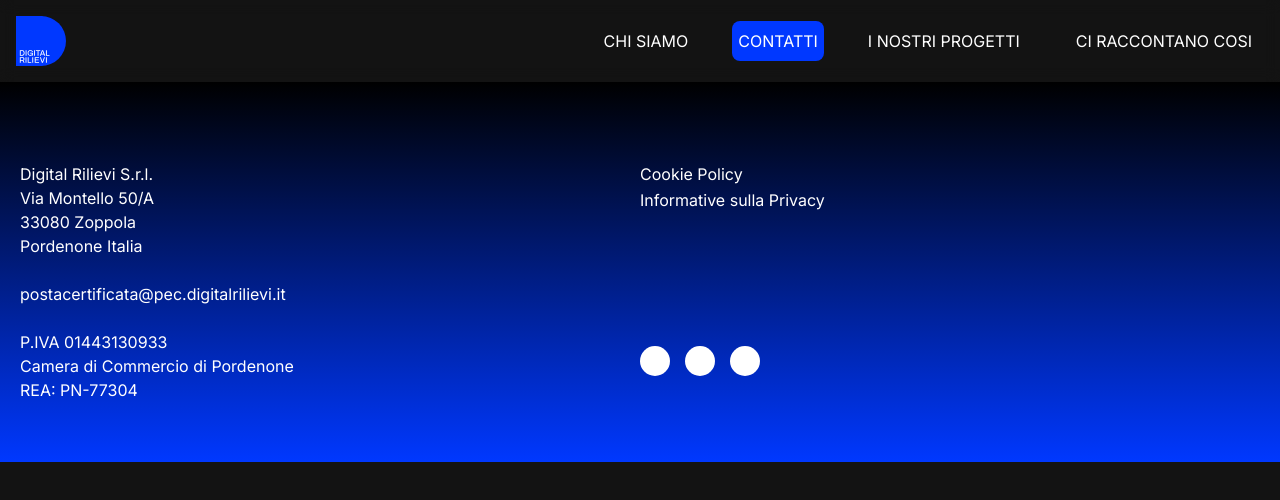
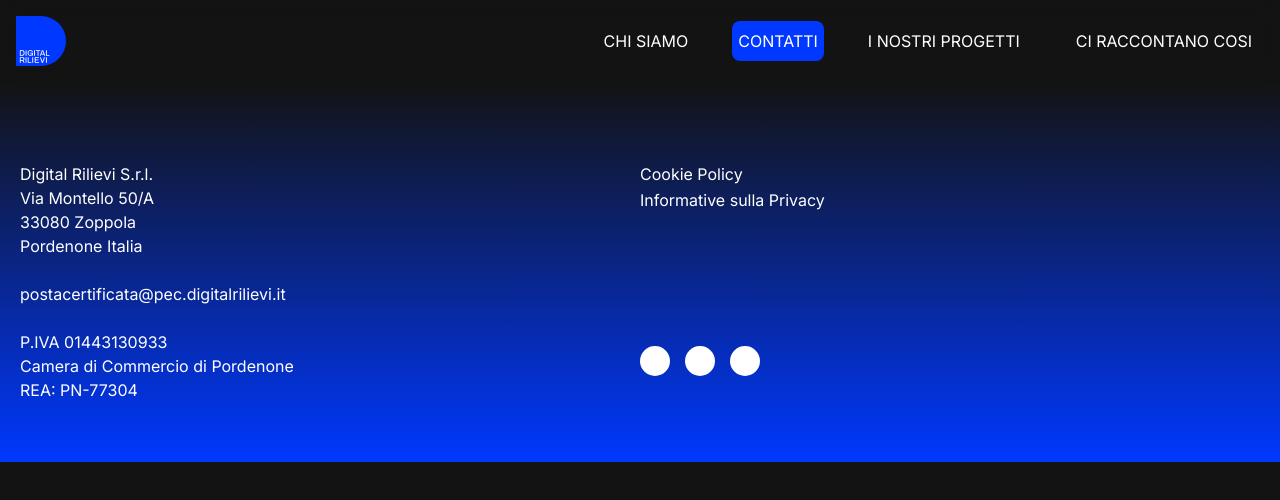
Before and after one commit to digital-rilievi/web, a Next.js app: page /contatti in a window 1280 px wide. Shown: the top 500 px of the page. Built offline with nearby package versions, Linux system fonts and the light colour scheme.

Commit message:
fixed footer background

```diff
--- a/src/app/components/Footer/Footer.module.css
+++ b/src/app/components/Footer/Footer.module.css
@@ -16,7 +16,7 @@ line-height: 24px; /* 133.333% */
   justify-content: space-between;
   gap: 1rem;
   align-items: flex-start;
-  background: linear-gradient(to bottom, black, #0038ff);
+  background: linear-gradient(180deg, rgba(0, 56, 255, 0.00) 0%, #0038FF 100%);
   height: 380px;
 }
 
```
